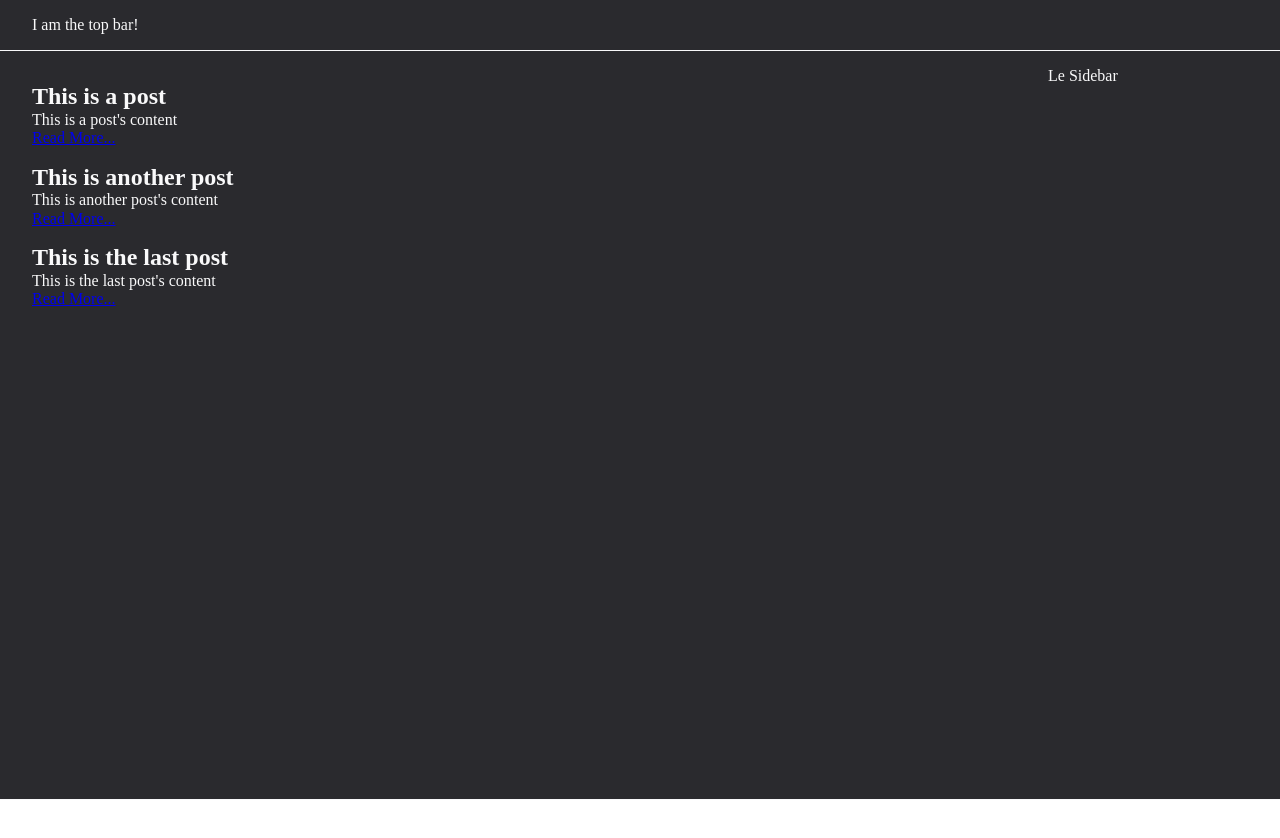
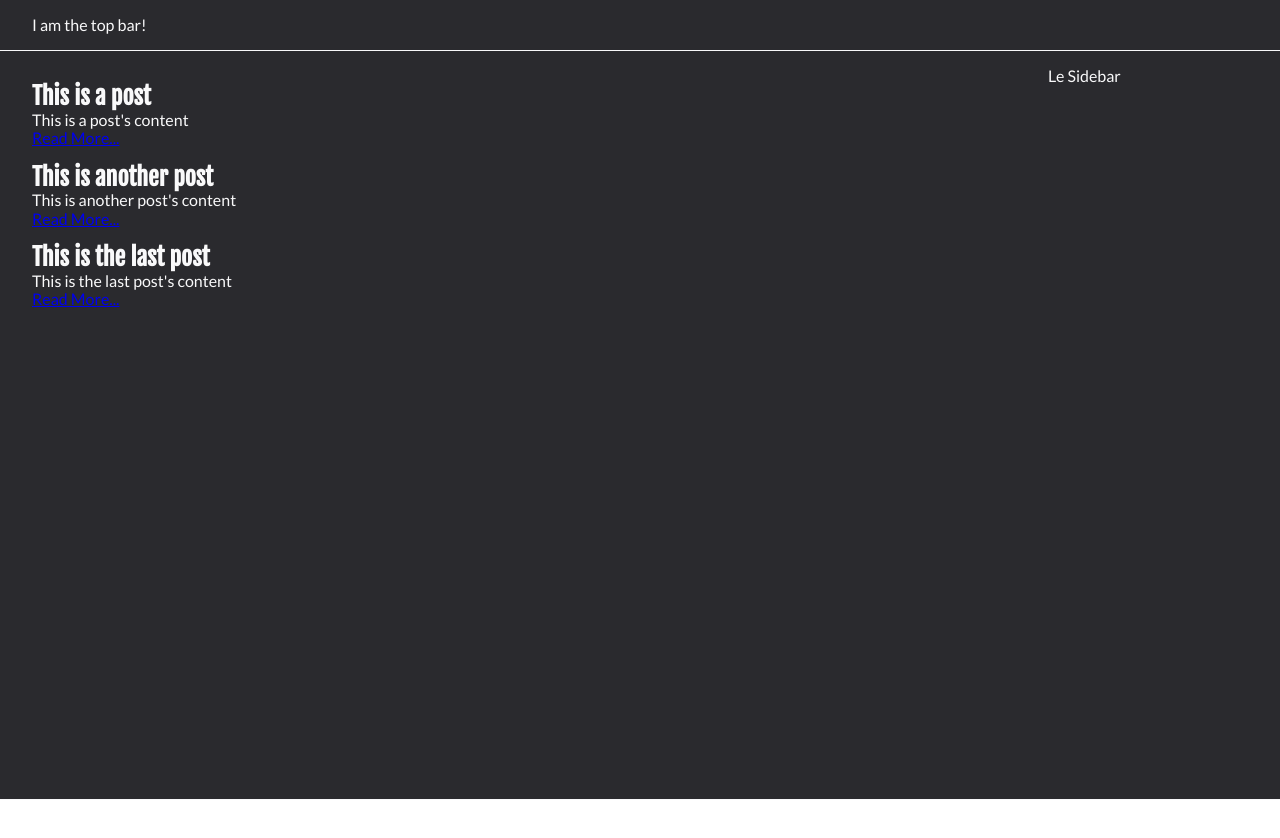
Before and after one commit to ogdendavis/therecoveringcrossfitter, a Nuxt app: page / in a window 1280 px wide. Shown: the top 838 px of the page. Built offline with nearby package versions, Linux system fonts and the light colour scheme.

Commit message:
Add fonts

```diff
--- /dev/null
+++ b/assets/typography.css
@@ -0,0 +1,12 @@
+h1,
+h2,
+h3,
+h4,
+h5,
+h6 {
+  font-family: 'Fjalla One', sans-serif;
+}
+
+body {
+  font-family: 'Lato', sans-serif;
+}
--- a/nuxt.config.js
+++ b/nuxt.config.js
@@ -25,6 +25,11 @@ export default {
       { name: 'theme-color', content: '#000000' },
     ],
     link: [
+      {
+        rel: 'stylesheet',
+        href:
+          'https://fonts.googleapis.com/css2?family=Fjalla+One&family=Lato:wght@300;400;700&display=swap',
+      },
       { rel: 'icon', type: 'image/x-icon', href: '/favicon.ico' },
       {
         rel: 'apple-touch-icon',
@@ -57,7 +62,11 @@ export default {
   /*
    ** Global CSS
    */
-  css: ['~/assets/normalize.css', '~/assets/global.css'],
+  css: [
+    '~/assets/normalize.css',
+    '~/assets/typography.css',
+    '~/assets/global.css',
+  ],
   /*
    ** Plugins to load before mounting the App
    ** https://nuxtjs.org/guide/plugins
```
